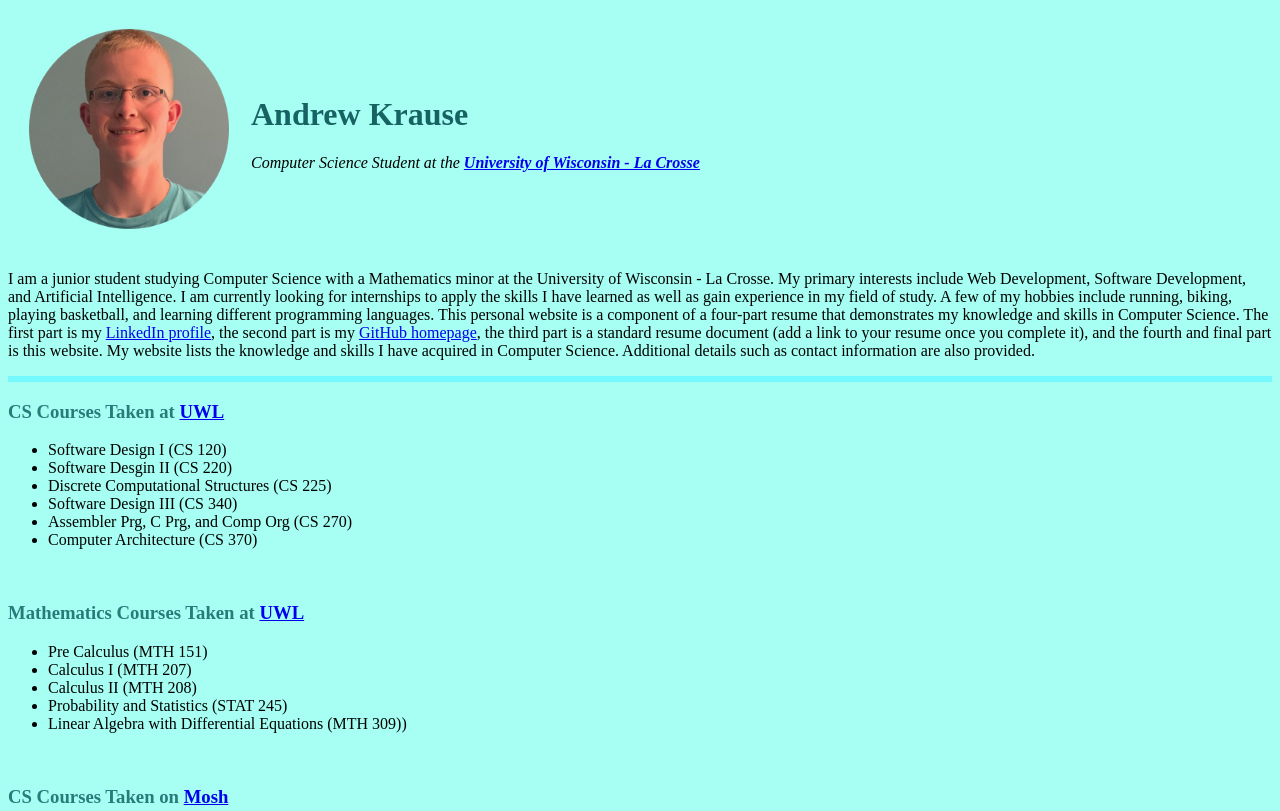
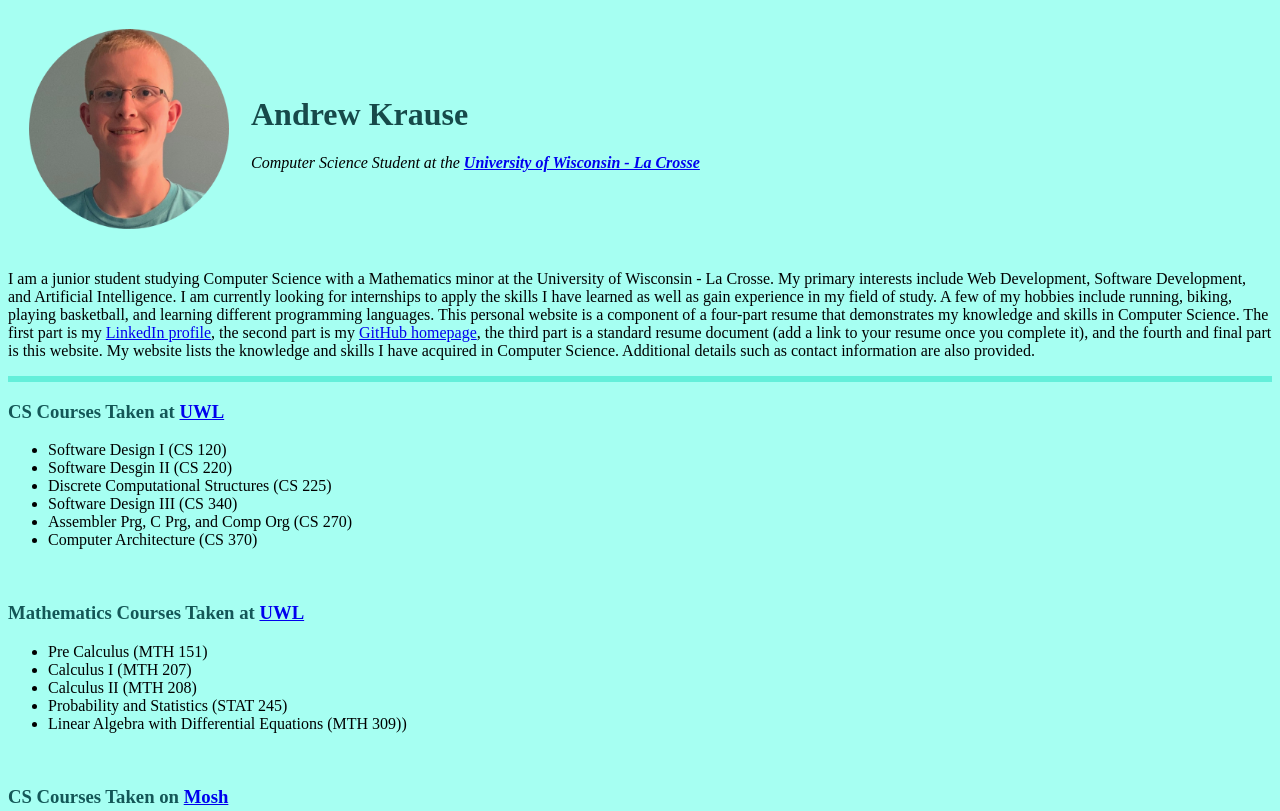
Before and after one commit to Andrew-EKrause/Curriculum-Vitae, a plain HTML site: page index.html in a window 1280 px wide. Shown: the top 811 px of the page. Drawn offline with Linux system fonts and the light colour scheme.

Commit message:
Updated color scheme of CV.

```diff
--- a/css/styles.css
+++ b/css/styles.css
@@ -17,7 +17,7 @@ body {
 
 /* Change attributes of each horizontal line on your website */
 hr {
-    background-color: #74f9ff;
+    background-color: #64efda;
     border-style: none;
     height: 6px;
     /* width: 15%; --> Commented out for now */
@@ -25,11 +25,11 @@ hr {
 
 /* Change the color of all of your <h1> headings */
 h1 {
-    color:#176363;
+    color:#174A4A;
     /* text-indent: 50px; --> Commented out for now */
 }
 
 /* Change the color of all of your <h3> headings */
 h3{
-    color:#297b7b;
+    color: #145757;
 }
```
